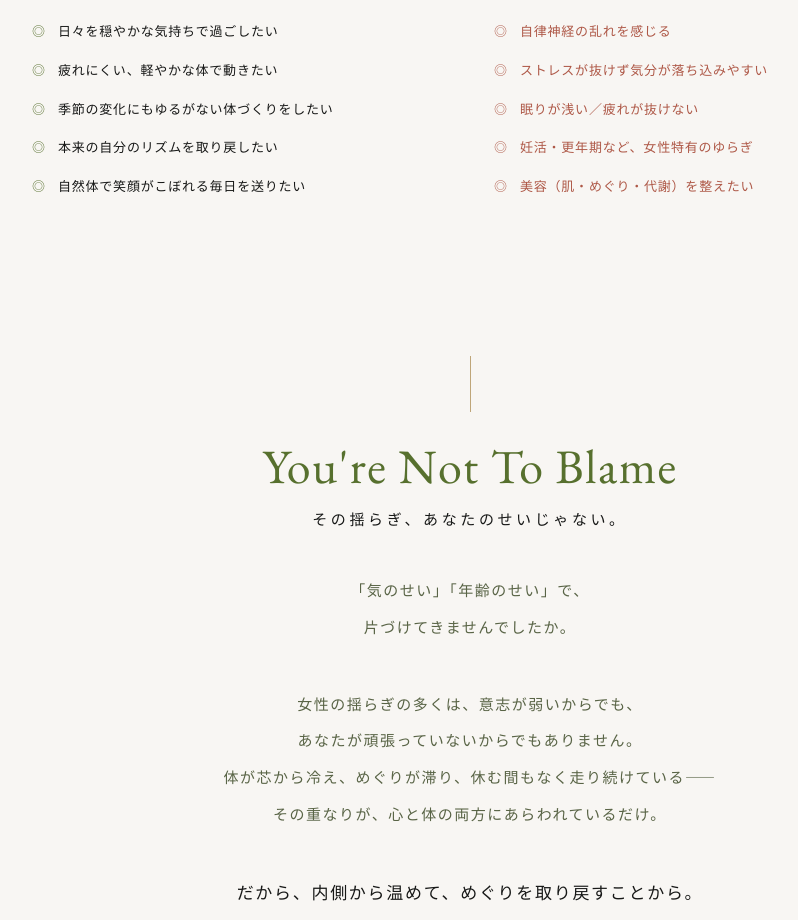
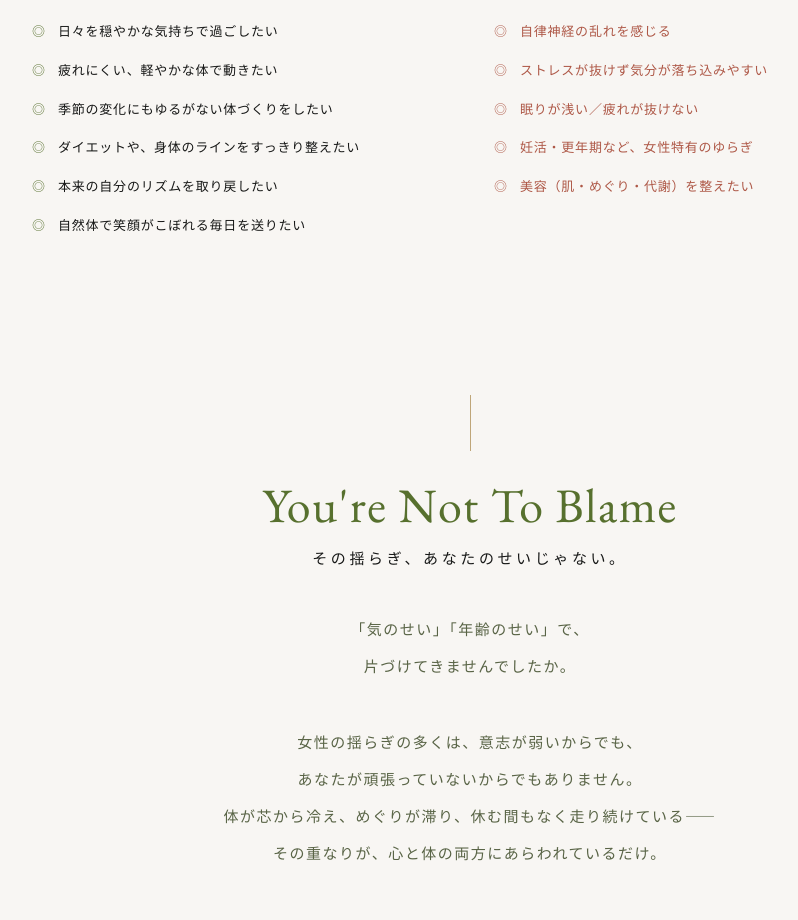
Before and after one commit to nino-0813/herb.yosahp, a Next.js app: page /first-time in a window 1280 px wide. Shown: the part 1643-2563 px from the top of the page, without its empty margins (170-968 px from the left). Built offline with nearby package versions, Linux system fonts and the light colour scheme.

Commit message:
おすすめ項目にダイエットの希望を追加

```diff
--- a/app/(site)/first-time/page.tsx
+++ b/app/(site)/first-time/page.tsx
@@ -24,6 +24,7 @@ export const WISH = [
   "日々を穏やかな気持ちで過ごしたい",
   "疲れにくい、軽やかな体で動きたい",
   "季節の変化にもゆるがない体づくりをしたい",
+  "ダイエットや、身体のラインをすっきり整えたい",
   "本来の自分のリズムを取り戻したい",
   "自然体で笑顔がこぼれる毎日を送りたい",
 ];
```
